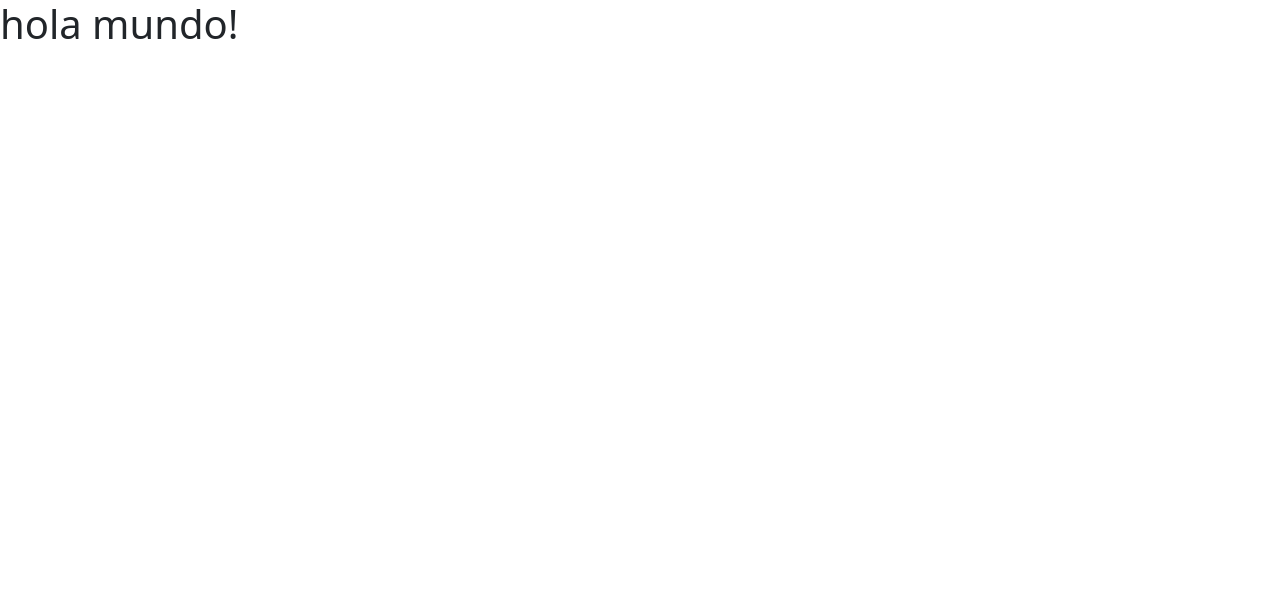
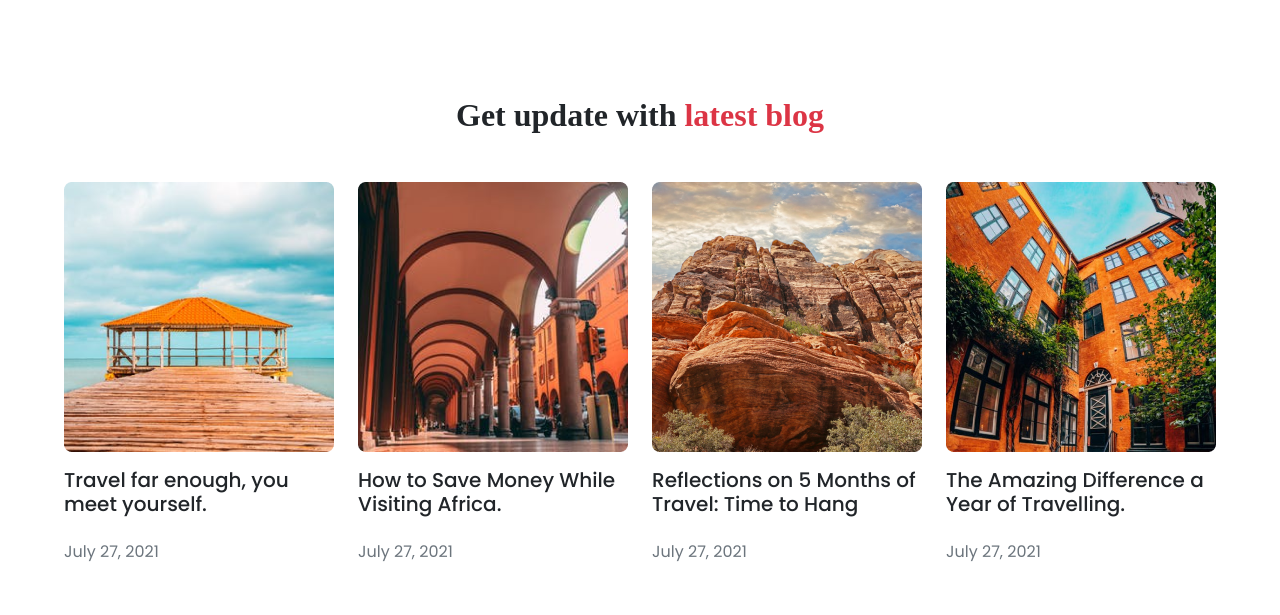
Before and after one commit to SebastianRamirezB/workshop-1, a plain HTML site: page index.html in a window 1280 px wide. Drawn offline with nearby package versions, Linux system fonts and the light colour scheme; a web font is replaced by a local one.

Commit message:
Add update section

```diff
--- a/index.html
+++ b/index.html
@@ -2,21 +2,75 @@
 <html lang="es">
 
 <head>
-    <meta charset="UTF-8">
-    <meta name="viewport" content="width=device-width, initial-scale=1.0">
+    <meta charset="UTF-8" />
+    <meta name="viewport" content="width=device-width, initial-scale=1.0" />
     <title>Whorkshop</title>
     <link href="https://cdn.jsdelivr.net/npm/bootstrap@5.3.2/dist/css/bootstrap.min.css" rel="stylesheet"
-        integrity="sha384-T3c6CoIi6uLrA9TneNEoa7RxnatzjcDSCmG1MXxSR1GAsXEV/Dwwykc2MPK8M2HN" crossorigin="anonymous">
+        integrity="sha384-T3c6CoIi6uLrA9TneNEoa7RxnatzjcDSCmG1MXxSR1GAsXEV/Dwwykc2MPK8M2HN" crossorigin="anonymous" />
 
+    <!-- Fonts -->
+    <link rel="preconnect" href="https://fonts.googleapis.com">
+    <link rel="preconnect" href="https://fonts.gstatic.com" crossorigin>
+    <link
+        href="https://fonts.googleapis.com/css2?family=Poppins:wght@400;500;600&family=Volkhov:wght@400;700&display=swap"
+        rel="stylesheet">
+
+    <!-- Styles -->
+    <style>
+        body {
+            font-family: 'Poppins', sans-serif;
+        }
+
+        h2 {
+            font-family: 'Volkhov', serif;
+            font-weight: bold;
+        }
+    </style>
 </head>
 
 <body>
-    <h1>hola mundo!</h1>
+    <!-- Update section -->
+    <section class="py-5">
+        <h2 class="text-center my-5">Get update with <span class="text-danger">latest blog</span></h2>
 
+        <div class="mx-5 overflow-x-auto">
+            <div class="row flex-nowrap mx-auto position-relative" style="max-width: 1176px;">
+                <article class="col">
+                    <img src="./static/images/Image (4).png" alt="" class="mw-100"
+                        style="min-width: 150px; max-width: 270px;">
+                    <h3 class="fs-5 mt-3 mb-5" style="max-width: 270px;">Travel far enough, you meet yourself.</h3>
+                    <span class="position-absolute bottom-0 text-secondary" style="text-wrap: nowrap;">July 27,
+                        2021</span>
+                </article>
 
+                <article class="col">
+                    <img src="./static/images/Image (5).png" alt="" class="mw-100"
+                        style="min-width: 150px; max-width: 270px;">
+                    <h3 class="fs-5 mt-3 mb-5" style="max-width: 270px;">How to Save Money While Visiting Africa.</h3>
+                    <span class="position-absolute bottom-0 text-secondary" style="text-wrap: nowrap;">July 27,
+                        2021</span>
+                </article>
 
+                <article class="col">
+                    <img src="./static/images/Image (6).png" alt="" class="mw-100"
+                        style="min-width: 150px; max-width: 270px;">
+                    <h3 class="fs-5 mt-3 mb-5" style="max-width: 270px;">Reflections on 5 Months of Travel: Time to Hang
+                    </h3>
+                    <span class="position-absolute bottom-0 text-secondary" style="text-wrap: nowrap;">July 27,
+                        2021</span>
+                </article>
 
-
+                <article class="col">
+                    <img src="./static/images/Image (7).png" alt="" class="mw-100"
+                        style="min-width: 150px; max-width: 270px;">
+                    <h3 class="fs-5 mt-3 mb-5" style="max-width: 270px;">The Amazing Difference a Year of Travelling.
+                    </h3>
+                    <span class="position-absolute bottom-0 text-secondary" style="text-wrap: nowrap;">July 27,
+                        2021</span>
+                </article>
+            </div>
+        </div>
+    </section>
 
     <script src="https://cdn.jsdelivr.net/npm/bootstrap@5.3.2/dist/js/bootstrap.bundle.min.js"
         integrity="sha384-C6RzsynM9kWDrMNeT87bh95OGNyZPhcTNXj1NW7RuBCsyN/o0jlpcV8Qyq46cDfL"
```
Also changed, not shown: static/images/Image (7).png (added).
